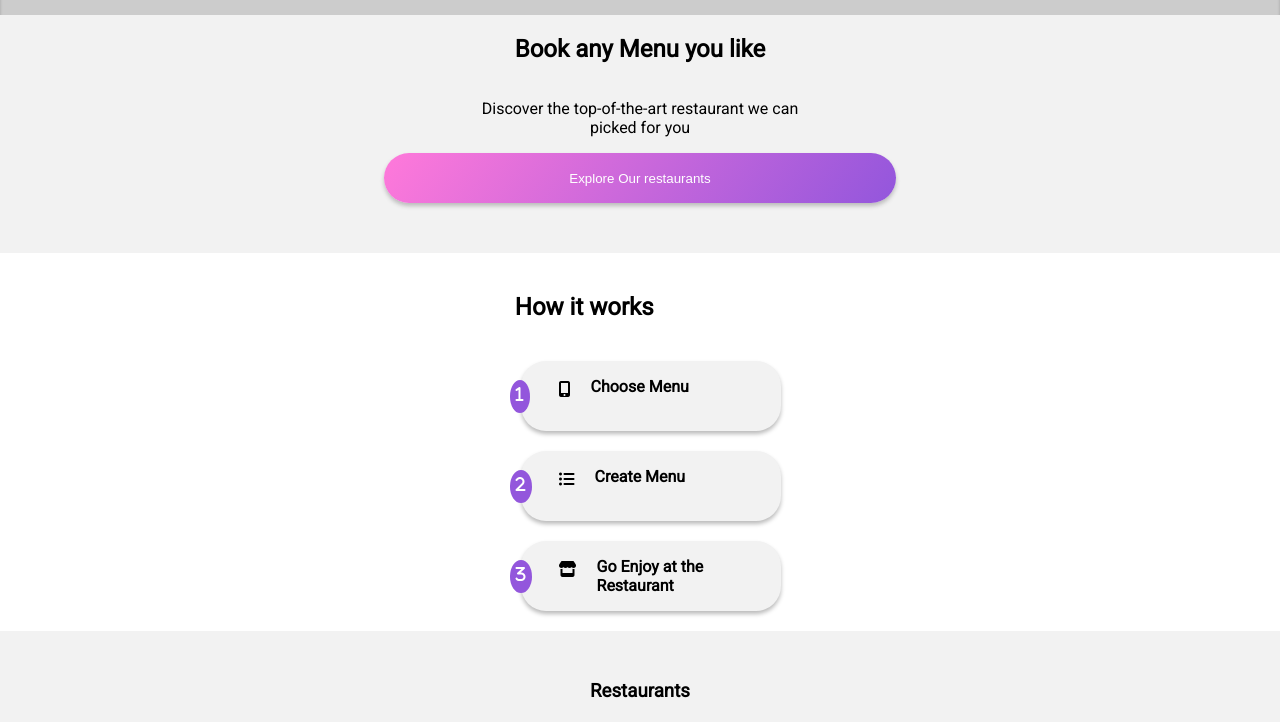
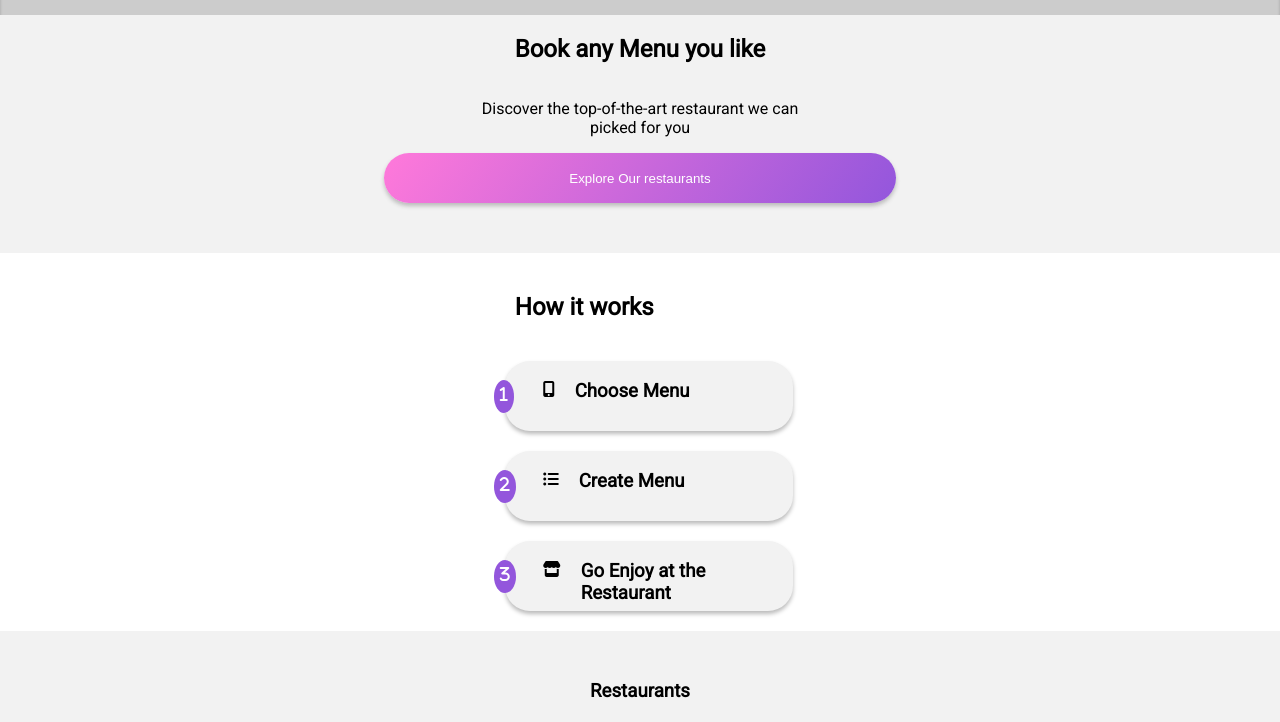
Before and after one commit to MaganHGang/ohmyfood, a plain HTML site: page index.html in a window 1280 px wide. Shown: the part 78-800 px from the top of the page. Drawn offline with Linux system fonts and the light colour scheme; a web font is replaced by a local one.

Commit message:
polishing code & correcting syntax

```diff
--- a/SASS/pages/_homepage.scss
+++ b/SASS/pages/_homepage.scss
@@ -36,9 +36,10 @@
     width: 85%;
 }
 
+/*
 .contentSub {
     font-weight: bold;
-}
+} */
 
 .subHead2 {
     background-color: #F2F2F2;
@@ -47,7 +48,7 @@
     //flex-direction: column;
     //align-items: center;
     // flex-direction: column;
-    flex-wrap: wrap;
+    //flex-wrap: wrap;
     padding-bottom: 50px;
 
     .explorerestru {
--- a/index.html
+++ b/index.html
@@ -34,20 +34,22 @@
                 <h2 class="subHeadText"> How it works</h2>
             </section>
             <div class="How-it-works-body">
-                <span class="How-it-works-buttons"><span class="circlebox"> <i class="fa-solid fa-1 "></i>
-                    </span> <span class="IconStyle"> <i class="fa-solid fa-mobile-screen-button colourIcon"></i></span>
-                    <p class="subHeadText contentSub">Choose Menu</p>
-                </span>
-                <span class="How-it-works-buttons"> <span class="circlebox"> <i class="fa-solid fa-2"></i></span> <span
-                        class="IconStyle"> <i class="fa-solid fa-list-ul colourIcon"></i></span>
-                    <p class="subHeadText contentSub">Create
-                        Menu</p>
-                </span>
-                <span class="How-it-works-buttons"> <span class="circlebox"><i class="fa-solid fa-3 "></i>
-                    </span> <span class="IconStyle"><i class="fa-solid fa-store colourIcon"></i></span>
-                    <p class="subHeadText contentSub">Go
-                        Enjoy at the Restaurant</p>
-                </span>
+                <section class="How-it-works-buttons"><span class="circlebox"> <i class="fa-solid fa-1 "></i>
+                    </span>
+                    <div class="IconStyle"> <i class="fa-solid fa-mobile-screen-button colourIcon"></i></div>
+                    <h3 class="subHeadText">Choose Menu</h3>
+                </section>
+                <section class="How-it-works-buttons"> <span class="circlebox"> <i class="fa-solid fa-2"></i></span>
+                    <div class="IconStyle"> <i class="fa-solid fa-list-ul colourIcon"></i></div>
+                    <h3 class="subHeadText">Create
+                        Menu</h3>
+                </section>
+                <section class="How-it-works-buttons"> <span class="circlebox"><i class="fa-solid fa-3 "></i>
+                    </span>
+                    <div class="IconStyle"><i class="fa-solid fa-store colourIcon"></i></div>
+                    <h3 class="subHeadText">Go
+                        Enjoy at the Restaurant</h3>
+                </section>
             </div>
         </div>
 
```
Also changed, not shown: SASS/main.css, 1 other file.
